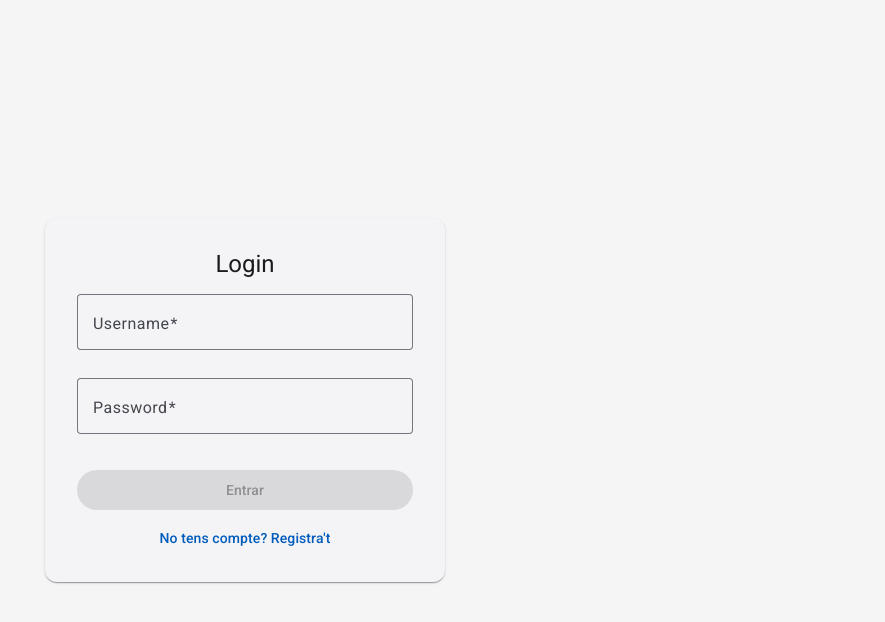
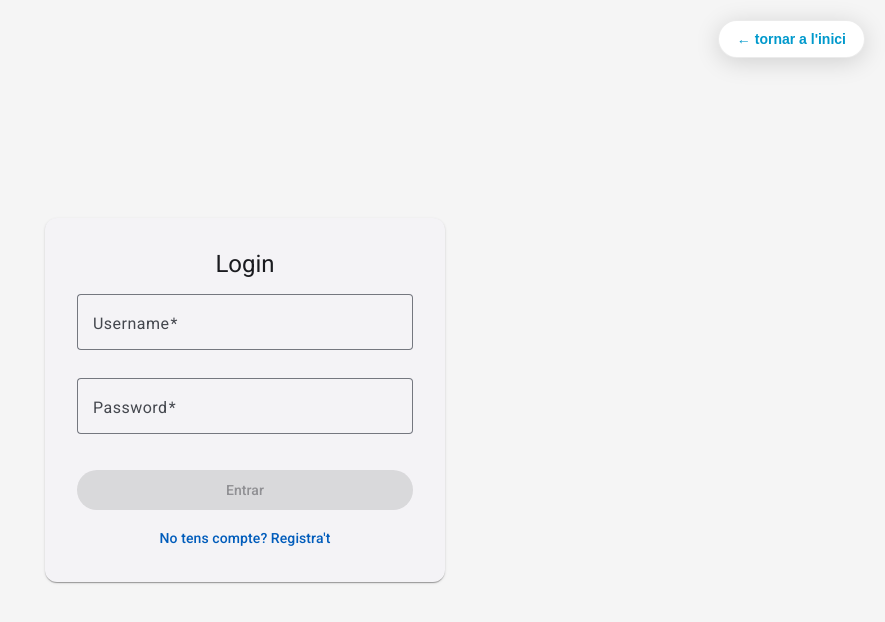
Before and after one commit to canvion/emt-en-directe, an Angular app in the folder frontend/: page /login in a window 1280 px wide. Shown: the top 622 px of the page, without its empty margins (395-1280 px from the left). Built offline with nearby package versions, Linux system fonts and the light colour scheme.

Commit message:
cambiamos la página de incio, con el mapa y sin ser necesario el login. Lógica para favoritos solo en tu usuario aplicada

```diff
--- a/frontend/src/app/components/login/login.css
+++ b/frontend/src/app/components/login/login.css
@@ -54,3 +54,15 @@ button[type="submit"] {
 mat-card-actions {
   justify-content: center;
 }
+
+/*boton para salir de login al mapa principal*/
+
+.btn-volver {
+  position: fixed; top: 20px; right: 20px;
+  background: white; border: 1px solid rgba(0,0,0,0.08);
+  border-radius: 22px; padding: 10px 18px;
+  font-size: 14px; font-weight: 600; color: #0099cc;
+  cursor: pointer; box-shadow: 0 4px 24px rgba(0,0,0,0.15);
+  transition: all 0.2s;
+}
+.btn-volver:hover { transform: scale(1.04); }
--- a/frontend/src/app/components/login/login.html
+++ b/frontend/src/app/components/login/login.html
@@ -1,3 +1,5 @@
+<button class="btn-volver" (click)="router.navigate(['/mapa'])">← tornar a l'inici</button>
+
 <mat-card>
   <mat-card-header>
     <mat-card-title>Login</mat-card-title>
--- a/frontend/src/app/components/login/login.ts
+++ b/frontend/src/app/components/login/login.ts
@@ -24,7 +24,7 @@ import { AuthService } from '../../services/AuthService';
 })
 export class LoginComponent {
   private authService = inject(AuthService);
-  private router = inject(Router);
+   router = inject(Router);
   private fb = inject(FormBuilder);
 
   //formulario reactivo
--- a/frontend/src/app/components/mapa/mapa.css
+++ b/frontend/src/app/components/mapa/mapa.css
@@ -42,10 +42,18 @@
 
 /*botón de logout*/
 .logout-btn {
-  right: 20px; width: 48px; height: 58px;
-  border-radius: 50%; border: var(--border); cursor: pointer;
-  display: flex; flex-direction: column; align-items: center; justify-content: center; gap: 2px;
-  transition: all 0.2s ease;
+  flex-direction: row;
+  gap: 6px;
+  width: auto;
+  padding: 10px 16px;
+  border-radius: 22px;
+  right: 20px;
+  left: auto;
+}
+
+.logout-label {
+  font-size: 15px;
+  font-weight: 700;
 }
 .logout-btn:hover { background: rgba(255, 59, 48, 0.08); transform: scale(1.05); }
 .logout-btn:active { transform: scale(0.95); }
@@ -73,6 +81,12 @@
   border-left: var(--divider); border-right: var(--divider);
 }
 
+.usuario-nombre { font-size: 15px; font-weight: 700; }
+
+.barra-label {
+  font-size: 13px;
+  font-weight: 700;
+}
 
 /*al pulsar el mapa , desaparecen los deplegables */
 .backdrop {
--- a/frontend/src/app/components/mapa/mapa.html
+++ b/frontend/src/app/components/mapa/mapa.html
@@ -19,9 +19,9 @@
   <span>EMT en Directe</span>
 </div>
 
-<button class="logout-btn" (click)="logout()" title="Tancar sessió">
-  <span class="logout-icon">⏻</span>
-  <span class="logout-label">Sortir</span>
+<button class="logout-btn" (click)="estaLogueado ? logout() : goToLogin()">
+  <span class="logout-icon">{{ estaLogueado ? '🚪 ' : '👤 ' }}</span>
+  <span class="logout-label">{{ estaLogueado ? 'sortir' : 'inicia sessió' }}</span>
 </button>
 
 <div class="panel-overlay" [class.visible]="mostrarLineas && !lineaDetalle">
@@ -76,11 +76,21 @@
     <span class="barra-icon">🚌</span>
     <span class="barra-label">línies</span>
   </button>
-  <div class="barra-usuario">
+
+  <div class="barra-usuario" *ngIf="estaLogueado">
     <span class="usuario-nombre">{{ username }}</span>
   </div>
-  <button class="barra-btn" (click)="toggleFavoritos()">
+
+  <button class="barra-btn" *ngIf="estaLogueado" (click)="toggleFavoritos()">
     <span class="barra-icon">⭐</span>
     <span class="barra-label">favorits</span>
   </button>
 </div>
+
+<div class="barra-usuario">
+  <span class="usuario-nombre">{{ username }}</span>
+</div>
+<button class="barra-btn" (click)="toggleFavoritos()">
+  <span class="barra-icon">⭐</span>
+  <span class="barra-label">favorits</span>
+</button>
--- a/frontend/src/app/components/mapa/mapa.ts
+++ b/frontend/src/app/components/mapa/mapa.ts
@@ -46,7 +46,9 @@ export class MapaComponent implements OnInit {
     this.initMap();
     this.cargarParadas();
     this.iniciarPolling();
-    this.cargarFavoritos();
+    if (this.estaLogueado) {
+      this.cargarFavoritos();
+    }
     this.cargarLineas();
   }
 
@@ -102,9 +104,18 @@ export class MapaComponent implements OnInit {
     const corazon = esFavorito ? '❤️' : '🤍';
     const texto = esFavorito ? 'eliminar de favorits' : 'afegir a favorits';
 
-    return ` <div class="popup-content">
-      <b>${parada.nombre}</b><br>codi: ${parada.codigo}<br>
-      <button onclick="window.toggleFavorit(${parada.id})" class="favorito-btn"> ${corazon} ${texto} </button> </div> `;
+    const botonFavorito = this.estaLogueado ? `
+      <button onclick="window.toggleFavorit(${parada.id})" class="favorito-btn">
+        ${corazon} ${texto}
+      </button>` : '';
+
+    return `
+      <div class="popup-content">
+        <b>${parada.nombre}</b><br>
+        Codi: ${parada.codigo}<br>
+        ${botonFavorito}
+      </div>
+    `;
   }
 
   //recargamos para que cambie el corazon.
@@ -277,6 +288,17 @@ export class MapaComponent implements OnInit {
 
   logout() {
     this.authService.logout();
+    this.router.navigate(['/mapa']);
+  }
+
+
+  get estaLogueado(): boolean {
+    return !!localStorage.getItem('token');
+  }
+
+  goToLogin() {
     this.router.navigate(['/login']);
   }
+
+
 }
--- a/frontend/src/app/components/register/register.css
+++ b/frontend/src/app/components/register/register.css
@@ -54,3 +54,15 @@ button[type="submit"] {
 mat-card-actions {
   justify-content: center;
 }
+
+/*boton para salir de login al mapa principal*/
+
+.btn-volver {
+  position: fixed; top: 20px; right: 20px;
+  background: white; border: 1px solid rgba(0,0,0,0.08);
+  border-radius: 22px; padding: 10px 18px;
+  font-size: 14px; font-weight: 600; color: #0099cc;
+  cursor: pointer; box-shadow: 0 4px 24px rgba(0,0,0,0.15);
+  transition: all 0.2s;
+}
+.btn-volver:hover { transform: scale(1.04); }
--- a/frontend/src/app/components/register/register.html
+++ b/frontend/src/app/components/register/register.html
@@ -1,3 +1,5 @@
+<button class="btn-volver" (click)="router.navigate(['/mapa'])">← tornar a l'inici</button>
+
 <mat-card>
   <mat-card-header>
     <mat-card-title>Registre</mat-card-title>
--- a/frontend/src/app/components/register/register.ts
+++ b/frontend/src/app/components/register/register.ts
@@ -24,7 +24,7 @@ import { AuthService } from '../../services/AuthService';
 })
 export class RegisterComponent {
   private authService = inject(AuthService);
-  private router = inject(Router);
+   router = inject(Router);
   private fb = inject(FormBuilder);
 
   //formulario reactivo para registro
```
Also changed, not shown: frontend/src/app/app.routes.ts (+3 -4 lines).
